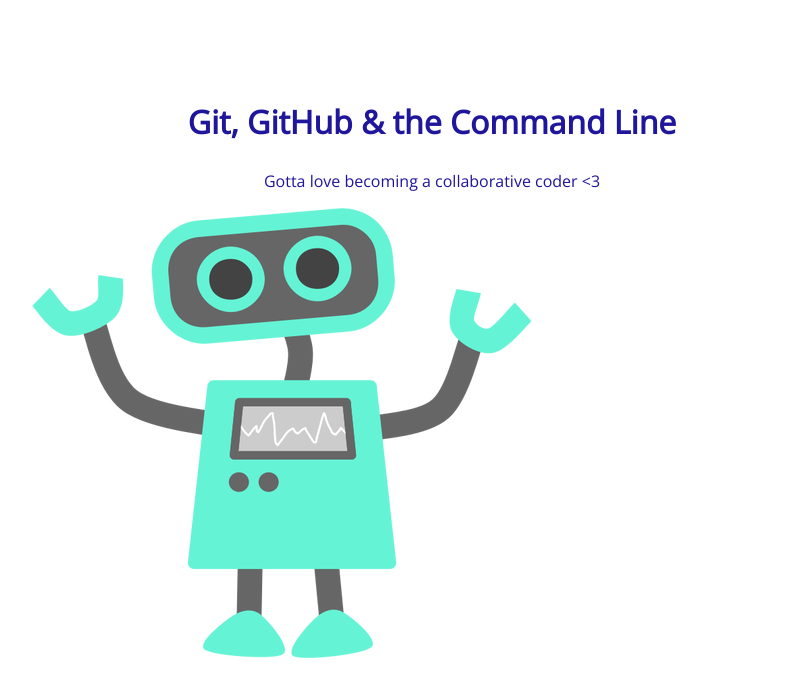
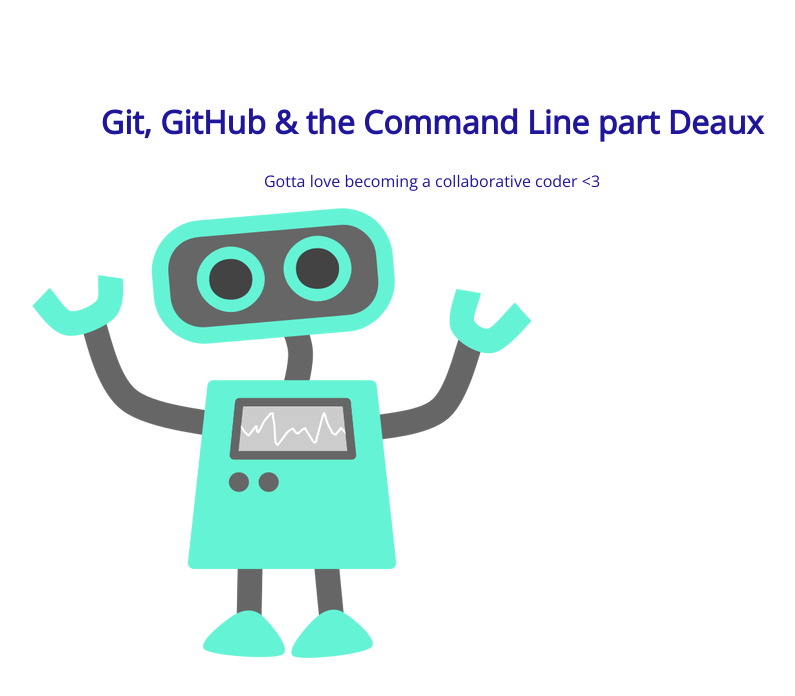
Before and after one commit to rfieldspittman/105-project, a plain HTML site: page index.html in a window 1280 px wide. Shown: the whole page, without its empty margins (208-1003 px from the left). Drawn offline with nearby package versions, Linux system fonts and the light colour scheme.

Commit message:
This is the experiments commit

```diff
--- a/index.html
+++ b/index.html
@@ -8,7 +8,7 @@
 </head>
 <body>
 	<section>
-		<h1>Git, GitHub & the Command Line</h1>
+		<h1>Git, GitHub & the Command Line part Deaux</h1>
 		<p>Gotta love becoming a collaborative coder <3</p>
 		<img src="img/happy-blue-robot.png">
 	</section>
```
